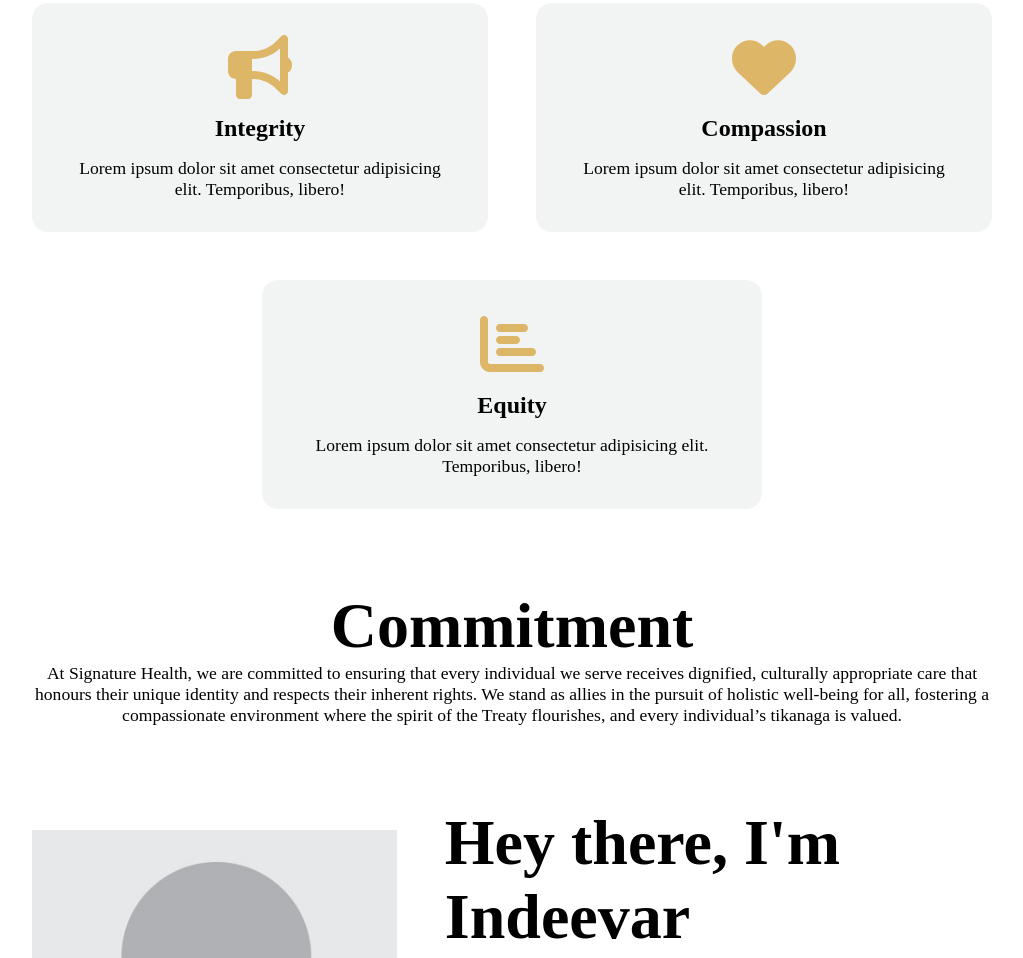
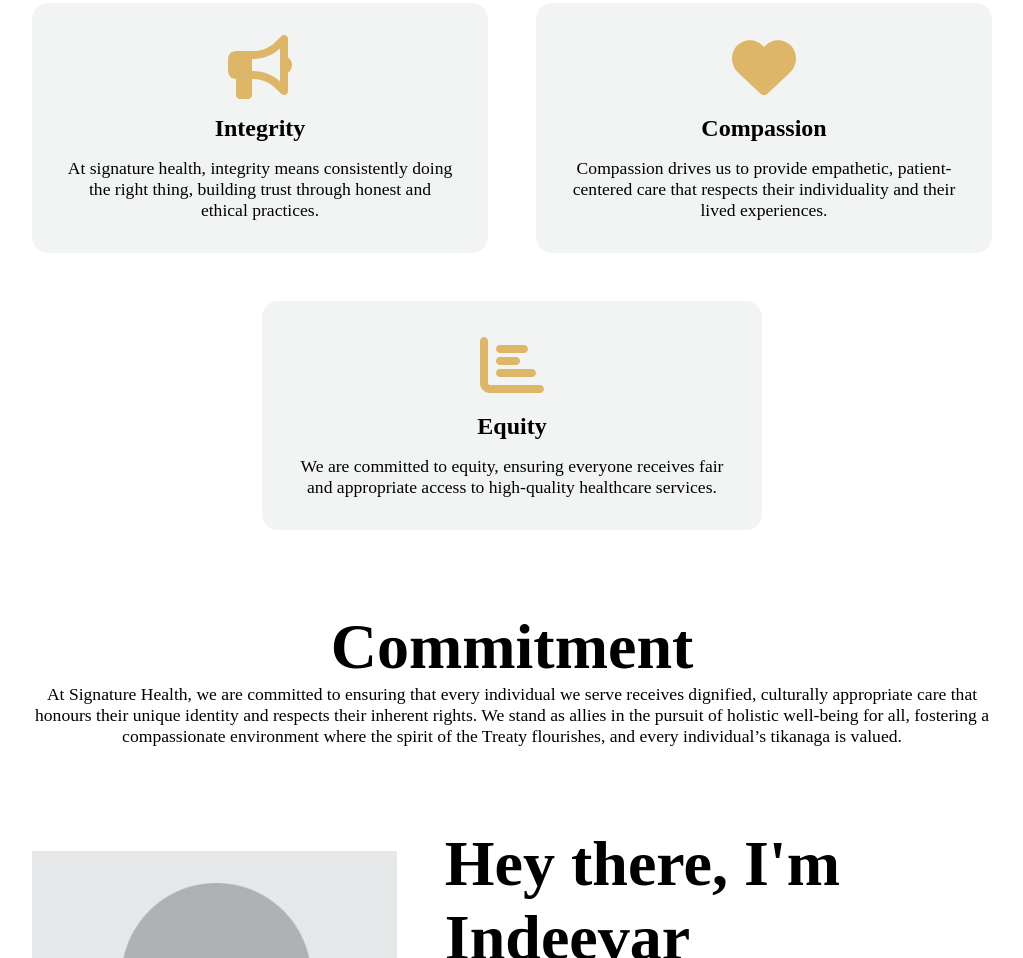
Before and after one commit to JeffleIncarnate/Signature-Health, an Astro site: page /about in a window 1280 px wide. Shown: the part 1054-2012 px from the top of the page, without its empty margins (128-1151 px from the left). Built offline with nearby package versions, Linux system fonts and the light colour scheme; Astro itself is replaced by a stand-in of ours.

Commit message:
feat: values new text

```diff
--- a/src/components/aboutMain/aboutMain.tsx
+++ b/src/components/aboutMain/aboutMain.tsx
@@ -34,8 +34,8 @@ const AboutMain = () => {
           <FontAwesomeIcon className="Value__Icon" icon={faBullhorn} />
           <h3>Integrity</h3>
           <p>
-            Lorem ipsum dolor sit amet consectetur adipisicing elit. Temporibus,
-            libero!
+            At signature health, integrity means consistently doing the right
+            thing, building trust through honest and ethical practices.
           </p>
         </div>
 
@@ -43,8 +43,8 @@ const AboutMain = () => {
           <FontAwesomeIcon className="Value__Icon" icon={faHeart} />
           <h3>Compassion</h3>
           <p>
-            Lorem ipsum dolor sit amet consectetur adipisicing elit. Temporibus,
-            libero!
+            Compassion drives us to provide empathetic, patient-centered care
+            that respects their individuality and their lived experiences.
           </p>
         </div>
 
@@ -52,8 +52,8 @@ const AboutMain = () => {
           <FontAwesomeIcon className="Value__Icon" icon={faBarChart} />
           <h3>Equity</h3>
           <p>
-            Lorem ipsum dolor sit amet consectetur adipisicing elit. Temporibus,
-            libero!
+            We are committed to equity, ensuring everyone receives fair and
+            appropriate access to high-quality healthcare services.
           </p>
         </div>
       </div>
```
